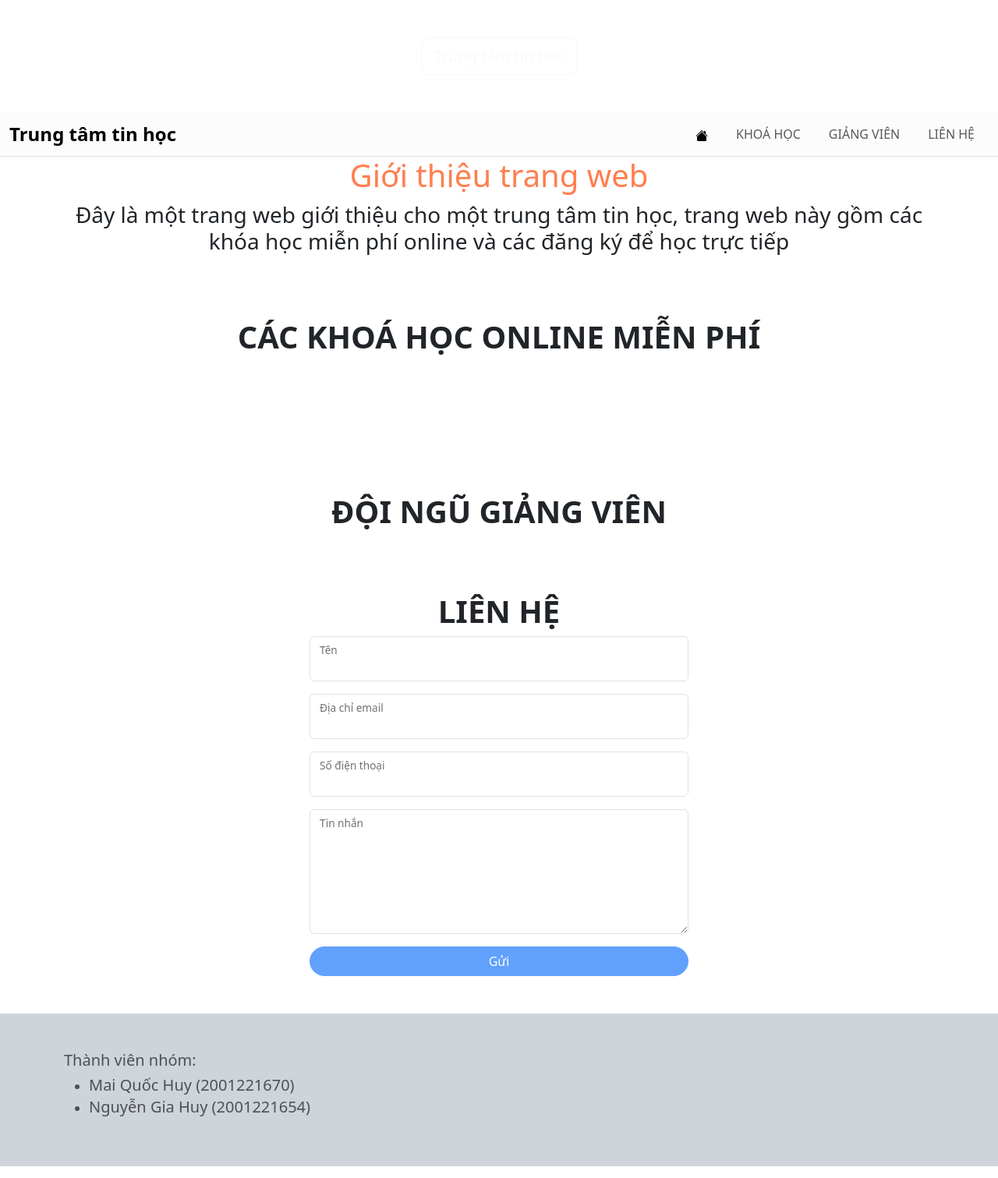
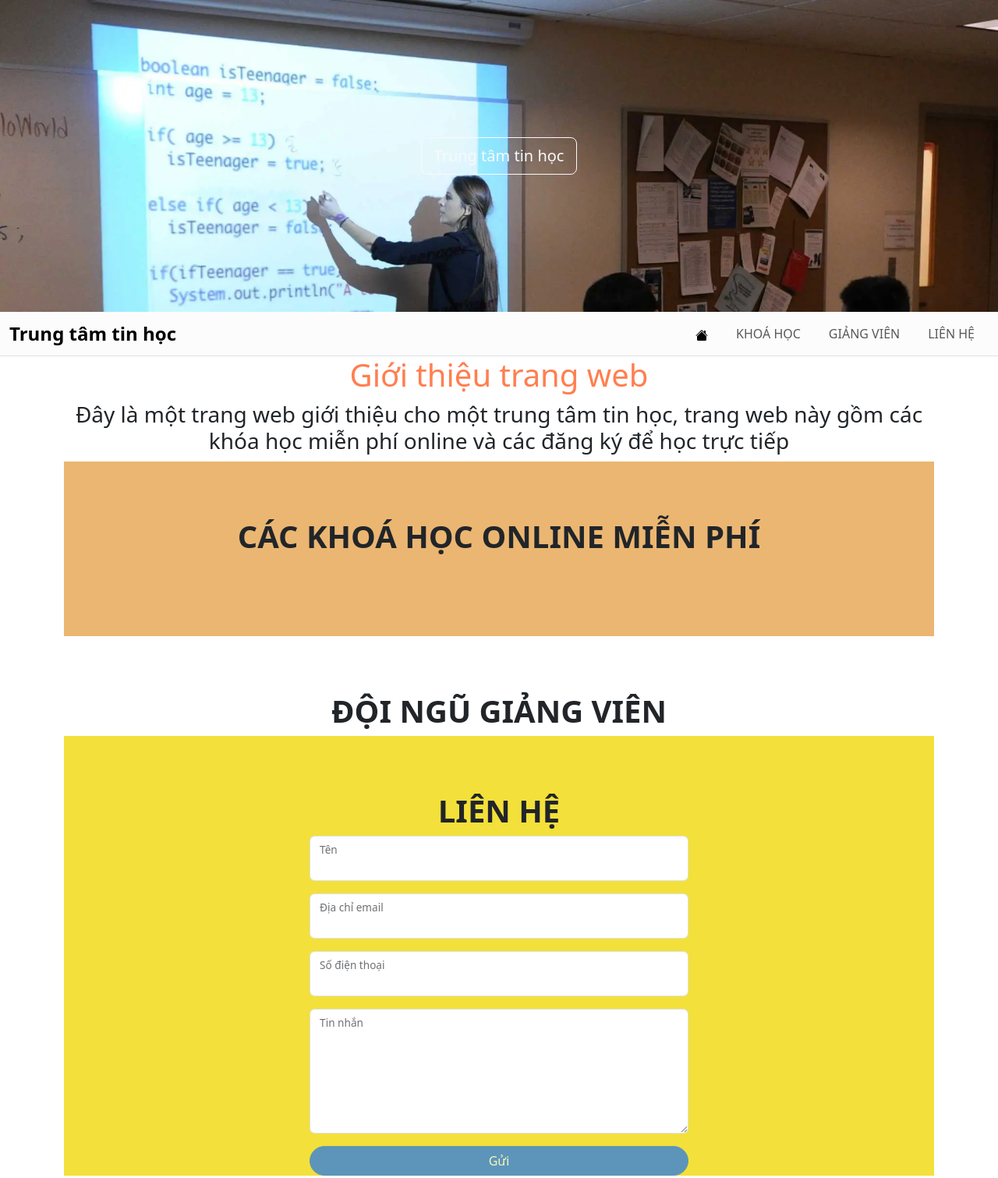
Before and after one commit to SayonikaY/thietkeweb, a plain HTML site: page index.html in a window 1280 px wide. Shown: the top 1511 px of the page at 78% size. Drawn offline with nearby package versions, Linux system fonts and the light colour scheme; no server answers.

Commit message:
Update style.css

```diff
--- a/css/style.css
+++ b/css/style.css
@@ -1,4 +1,18 @@
+#header-banner {
+    height: 400px;
+    background-image: url('/img/banner.webp');
+    background-size: cover;
+}
+
 .nav-item {
     padding-left: 10px;
     padding-right: 10px;
 }
+
+#courses-list {
+    background-color: rgb(235, 182, 113);
+}
+
+#contact-form {
+    background-color: rgb(243, 224, 58);
+}
```
